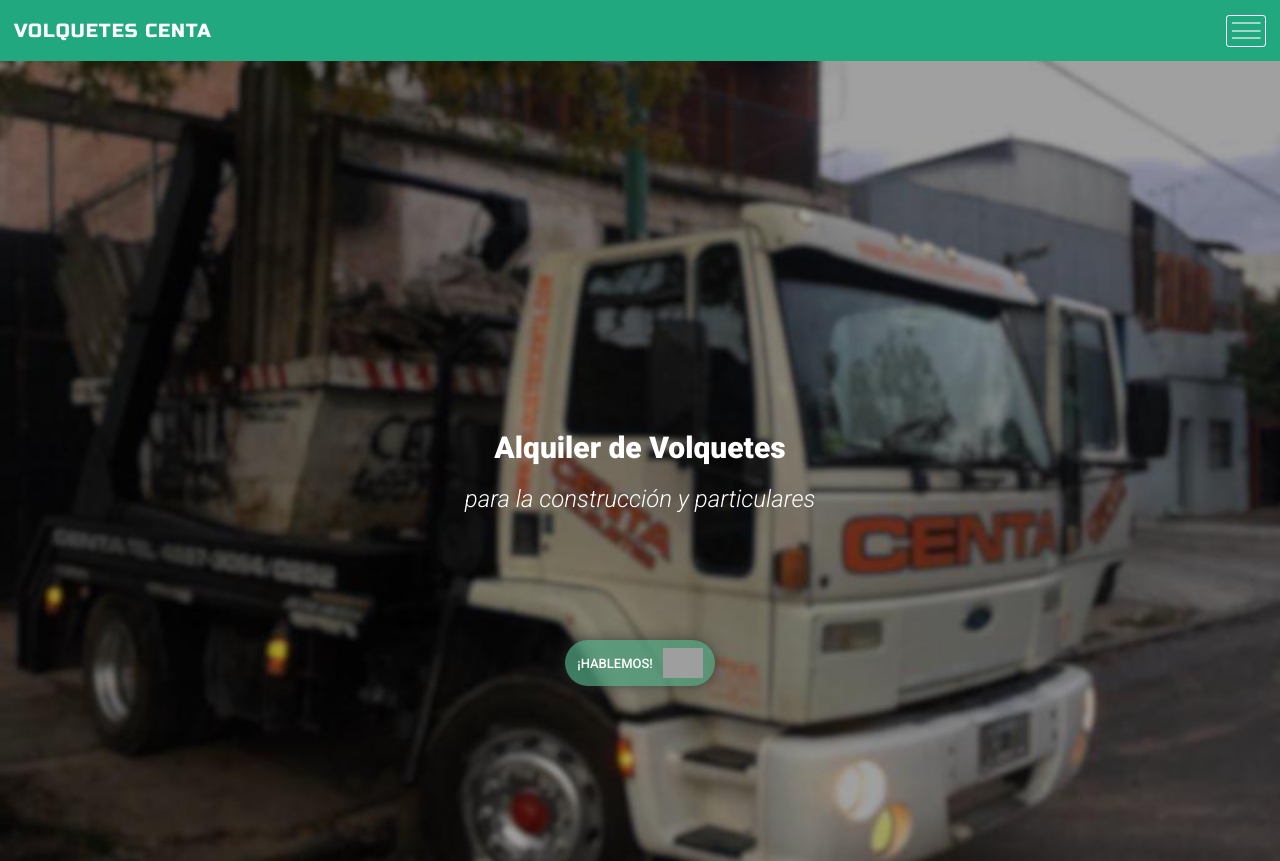
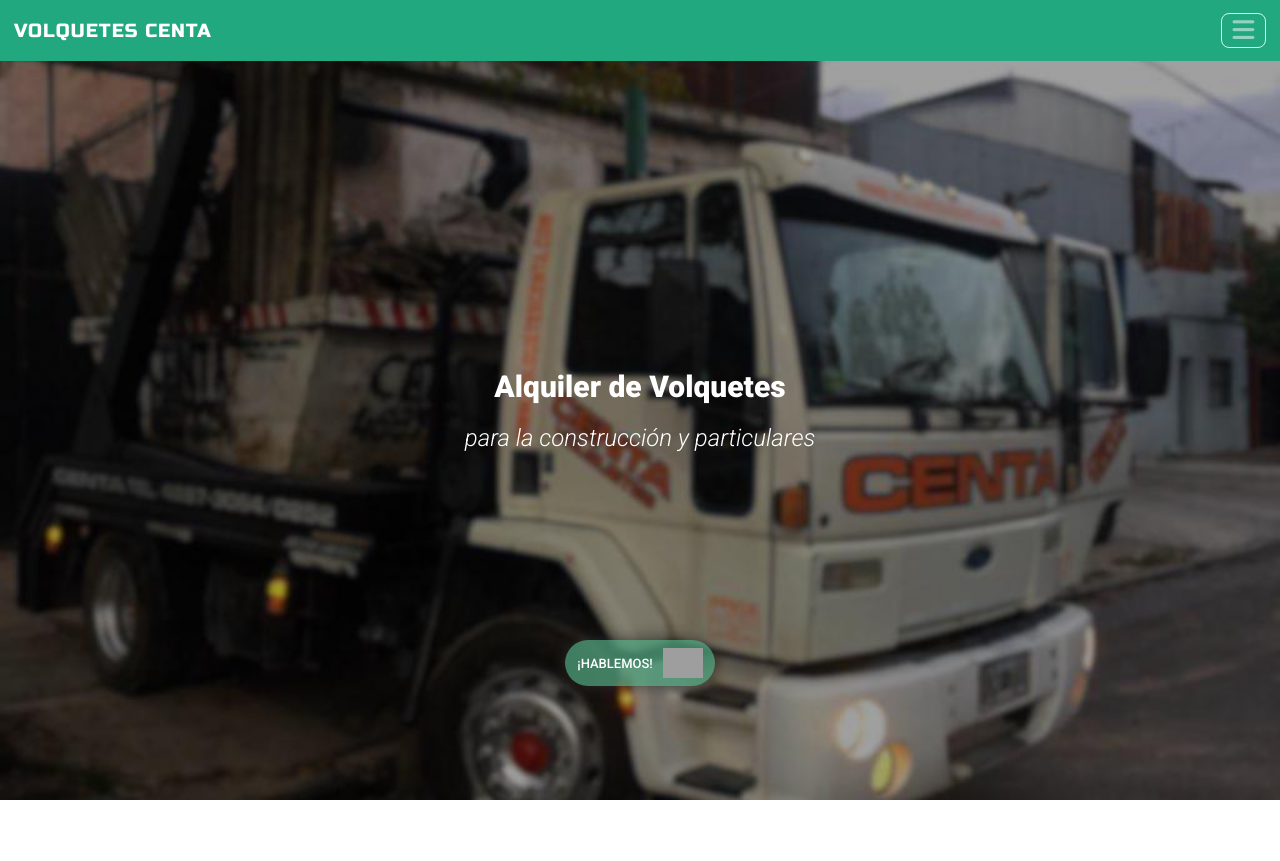
Before and after one commit to MGagiledevelopment/centa-web, a React (Create React App) app: page / in a window 1280 px wide. After the commit the page ends 800 px from the top, so only its background shows below. Built offline with nearby package versions, Linux system fonts and the light colour scheme; grey boxes are pictures that could not be loaded.

Commit message:
mejora de navbar

```diff
--- a/public/index.html
+++ b/public/index.html
@@ -2,8 +2,11 @@
 <html lang="en">
   <head>
     <meta charset="utf-8" />
-    <link rel="icon" href="./favicom/favicom-2.png" type="image/png"/>
+    <link rel="icon" href="./favicom/favicom-2.png" type="image/png" />
     <meta name="viewport" content="width=device-width, initial-scale=1" />
+
+
+
     <meta name="theme-color" content="#000000" />
     <meta
       name="description"
@@ -39,7 +42,13 @@
       To begin the development, run `npm start` or `yarn start`.
       To create a production bundle, use `npm run build` or `yarn build`.
     -->
-    <script src="https://kit.fontawesome.com/31cbd1b236.js" crossorigin="anonymous"></script>
+    <script
+      src="https://kit.fontawesome.com/31cbd1b236.js"
+      crossorigin="anonymous"
+    ></script>
     <script src="https://code.iconify.design/2/2.0.3/iconify.min.js"></script>
+    <script src="https://ajax.googleapis.com/ajax/libs/jquery/2.1.1/jquery.min.js"></script>
+
+
   </body>
 </html>
--- a/src/components/Contact/contact.module.css
+++ b/src/components/Contact/contact.module.css
@@ -1,5 +1,5 @@
-@import url('https://fonts.googleapis.com/css2?family=Roboto:wght@100;500;900&display=swap');
-.contacto{
+@import url("https://fonts.googleapis.com/css2?family=Roboto:wght@100;500;900&display=swap");
+.contacto {
   font-family: "Roboto", sans-serif;
 }
 .image {
@@ -18,67 +18,65 @@
   background-color: rgba(81, 166, 129, 0.25);
 }
 
-.datos{
+.datos {
   /* border:1px solid red; */
   margin-top: 1rem;
-  display:flex;
+  display: flex;
   flex-wrap: wrap;
   align-items: center;
   justify-content: center;
   height: 100%;
 }
-.titlebox{
+.titlebox {
   display: flex;
   align-items: center;
   justify-content: center;
   flex-direction: column;
-  margin-top:6rem;
+  margin-top: 6rem;
 }
 
-.title{
+.title {
   font-size: 1.7rem;
   text-align: center;
   letter-spacing: 0.3rem;
-
 }
-.line{
+.line {
   border-bottom: 0.6rem solid green;
   height: 1rem;
-  width:4rem;
-  margin:0.5rem;
+  width: 4rem;
+  margin: 0.5rem;
 }
 
-.datosbox{
-  display:flex;
+.datosbox {
+  display: flex;
   flex-direction: column;
   align-items: center;
   justify-content: center;
-  /* border:1px solid blue; */
+  border: 1px solid blue;
   font-size: 1.6rem;
   height: 18rem;
   width: 30rem;
 }
 
-.datosbox :nth-child(1){
+.datosbox :nth-child(1) {
   letter-spacing: 0.3rem;
   /* text-decoration: underline; */
   margin-bottom: 2rem;
   font-weight: bolder;
   text-align: center;
-
 }
 
-.datosbox :nth-child(2){
-font-weight: 300;
-letter-spacing: 0.1rem;
-text-align: center;
+.datosbox :nth-child(2) {
+  font-weight: 300;
+  letter-spacing: 0.1rem;
+  text-align: center;
 }
-.datosbox :nth-child(3){
+.datosbox :nth-child(3) {
   font-weight: 300;
   letter-spacing: 0.1rem;
   text-align: center;
 }
 
-i{
-  color:rgba(81, 166, 129);
+i {
+  color: rgba(81, 166, 129);
 }
--- a/src/components/Navbar/index.jsx
+++ b/src/components/Navbar/index.jsx
@@ -1,7 +1,21 @@
-import React from "react";
-import navbarStyles from "../Navbar/navbar.module.css"
+import React, { useContext } from "react";
+import navbarStyles from "../Navbar/styles.module.css";
+import menulogo from "../../images/menu.svg";
 import { Link } from "react-router-dom";
+import { AppContext } from "../../context/appContext";
+
 export default function Navbar() {
+  const { menu, setMenu } = useContext(AppContext);
+
+  const handleMenu = () => {
+    setMenu(!menu);
+  };
+  console.log(menu)
+
+  const handleoption = () =>{
+    setMenu(false)
+  }
+
   return (
     <nav>
     <div className={navbarStyles.menumobile}>
@@ -11,25 +25,21 @@ export default function Navbar() {
         </p>
       </div>
 
-        <input
+      {/* <input
         type="checkbox"
         id="cuadrado-checkbox"
         className={navbarStyles.cuadradocheckbox}
-        />
+      /> */}
 
-        <label className={navbarStyles.labelhamburguesa} for="cuadrado-checkbox">
-          <div className={navbarStyles.containerhamburguesa}>
-            <div className={`${navbarStyles.linea} ${navbarStyles.lineatop}`}></div>
-            <div className={`${navbarStyles.linea} ${navbarStyles.lineamed}`}></div>
-            <div className={`${navbarStyles.linea} ${navbarStyles.lineabottom}`}></div>
-          </div>
-        </label>
 
-        <div className={navbarStyles.menu}>
-         <Link to="/"> <div className={navbarStyles.menuitems}>INICIO</div> </Link>
-            <div className={navbarStyles.menuitems}>SERVICIO</div>
-            <div className={navbarStyles.menuitems}>GALERIA</div>
-            <Link to="/contacto"><div className={navbarStyles.menuitems}>CONTACTO</div></Link>
+       <button className={navbarStyles.burger} onClick={handleMenu}> <i class="fas fa-bars"></i> </button>
+
+
+      <div className={`${ menu ? navbarStyles.open :"" } ${navbarStyles.close}`}>
+       <Link to="/"> <button onClick={handleoption} className={navbarStyles.menuitems}>INICIO</button> </Link>
+          <button onClick={handleoption} className={navbarStyles.menuitems}>SERVICIO</button>
+          <button onClick={handleoption} className={navbarStyles.menuitems}>GALERIA</button>
+          <Link to="/contacto"><button onClick={handleoption} className={navbarStyles.menuitems}>CONTACTO</button></Link>
       </div>
     </div>
 
--- a/src/components/Navbar/navbar.module.css
+++ /dev/null
@@ -1,138 +0,0 @@
-
-@import url('https://fonts.googleapis.com/css2?family=Russo+One&display=swap');
-nav{
-    width:100%;
-    /* position: fixed; */
-    z-index: 10;
-   }
-
-   .logo p{
-    font-family: 'Russo One', sans-serif;
-  font-style: normal;
-  font-size: 1.9rem;
-  letter-spacing: 0.1rem;
-   }
-
-   .menumobile{
-
-       height: 6.11rem;
-       display:flex;
-       justify-content: space-between;
-       align-items: center;
-       padding:1.4rem;
-       background-color: #22A87E;
-       color:white;
-       z-index: 100;
-   }
-
-
-
-/*
-    LABEL CONTENEDOR DEL ICONO HAMBURGUESA---- */
-   .containerhamburguesa {
-       border: 0.1rem solid rgb(255, 255, 255);
-       border-radius: 0.3rem;
-       width: 4rem;
-       height: 3.2rem;
-       position: relative;
-       cursor: pointer;
-     }
-
-     .linea {
-       background-color: white;
-       border-radius: 1.5rem;
-       width: 75%;
-       height: 0.2rem;
-       opacity: 58%;
-       transition: all 0.3s ease;
-       position: absolute;
-       top: 50%;
-       left: 50%;
-       transform: translate(-50%, -50%);
-     }
-     .lineatop {
-       top: 25%;
-     }
-
-     .lineamed {
-       top: 50%;
-     }
-
-     .lineabottom {
-       top: 75%;
-     }
-
-     .cuadradocheckbox:checked + .labelhamburguesa .lineatop {
-       top: 50%;
-       transform: translate(-50%, -50%) rotate(-45deg);
-       background-color:white;
-       width:55%
-     }
-
-     .cuadradocheckbox:checked + .labelhamburguesa .lineabottom {
-       top: 50%;
-       transform: translate(-50%, -50%) rotate(45deg);
-       background-color:white;
-       width:55%
-     }
-
-     .cuadradocheckbox:checked + .labelhamburguesa .lineamed {
-       opacity: 0;
-     }
-
-     .cuadradocheckbox {
-       display: none;
-     }
-
-    /* MENU */
-
-   .menu {
-       background-color: #22A87E;
-       color: white;
-       position: fixed;
-       left: 0;
-       top: 6rem;
-       width: 100%;
-       height: 40rem;
-       transform: translatex(100%);
-       transition: all 1s ease;
-       font-family: "IBM Plex Mono", monospace;
-       font-weight: bold;
-       display: flex;
-       flex-direction: column;
-       align-items: center;
-       z-index: 100;
-       padding-top: 1.5rem;
-
-
-
-     }
-
-     .menuitems {
-       font-size:1.5rem;
-       font-family: 'Roboto', sans-serif;
-       padding: 3.4rem;
-       text-align: center;
-
-     }
-     .menuitems:hover{
-       color: #283C42;
-       opacity: 80%;
-       border-bottom: 0.5rem solid #283C42;
-
-
-
-
-
-     }
-     input.cuadradocheckbox:checked ~ div.menu {
-       position: absolute;
-       width: 100vw;
-       transform: translateX(0%);
-     }
-
-     a,
-     a:active {
-       color: white;
-       text-decoration: none;
-     }
--- /dev/null
+++ b/src/components/Navbar/styles.module.css
@@ -0,0 +1,89 @@
+@import url("https://fonts.googleapis.com/css2?family=Russo+One&display=swap");
+nav {
+  width: 100%;
+  z-index: 10;
+  position: absolute;
+}
+.burger {
+  background-color: transparent;
+  border-style: none;
+  border: 0.1rem solid rgba(255, 255, 255, 0.845);
+  padding: 0.4rem;
+  border-radius: 0.8rem;
+  display: flex;
+  align-items: center;
+  justify-content: center;
+}
+
+nav i {
+  font-size: 2.5rem;
+  width: 3.5rem;
+  color: rgba(255, 255, 255, 0.502);
+}
+
+.logo p {
+  font-family: "Russo One", sans-serif;
+  font-style: normal;
+  font-size: 1.9rem;
+  letter-spacing: 0.1rem;
+}
+
+.menumobile {
+  height: 6.11rem;
+  display: flex;
+  justify-content: space-between;
+  align-items: center;
+  padding: 1.4rem;
+  background-color: #22a87e;
+  color: white;
+  z-index: 100;
+}
+
+/* MENU */
+
+.close {
+  background-color: #22a87e;
+  color: white;
+  position: fixed;
+  left: 0;
+  top: 6rem;
+  width: 100%;
+  height: 40rem;
+  transform: translatey(-170%);
+  transition: all 1s ease;
+  font-family: "IBM Plex Mono", monospace;
+  font-weight: bold;
+  display: flex;
+  flex-direction: column;
+  align-items: center;
+  z-index: -6;
+  padding-top: 1.5rem;
+}
+
+.close.open {
+  position: absolute;
+  width: 100%;
+  transform: translatey(0%);
+}
+
+.menuitems {
+    color:white;
+    background-color: transparent;
+    border-style: none;;
+  font-size: 1.5rem;
+  font-family: "Roboto", sans-serif;
+  padding: 3.4rem;
+  text-align: center;
+}
+.menuitems:hover {
+
+  color: #283c42;
+  opacity: 80%;
+  border-bottom: 0.5rem solid #283c42;
+}
+
+a,
+a:active {
+  color: white;
+  text-decoration: none;
+}
--- /dev/null
+++ b/src/context/appContext.jsx
@@ -0,0 +1,14 @@
+import React from "react";
+import { useState, createContext } from "react";
+
+export const AppContext = createContext();
+
+export const AppProvider = (props) => {
+  const [menu, setMenu] = useState(false);
+
+  return (
+    <AppContext.Provider value={{ menu, setMenu }}>
+      {props.children}
+    </AppContext.Provider>
+  );
+};
--- a/src/index.js
+++ b/src/index.js
@@ -2,13 +2,16 @@ import React from 'react';
 import ReactDOM from 'react-dom';
 import App from './App.jsx';
 import {BrowserRouter} from "react-router-dom"
+import {AppProvider} from "./context/appContext"
 
 
 ReactDOM.render(
   <React.StrictMode>
+    <AppProvider>
     <BrowserRouter>
     <App />
     </BrowserRouter>
+    </AppProvider>
   </React.StrictMode>,
   document.getElementById('root')
 );
```
Also changed, not shown: src/components/Menu/index.jsx (added, +30 -0 lines), src/components/Galery/index.jsx (added), src/components/Service/index.jsx (added), src/images/menu.svg (added). Lines whose indentation alone changed are shown as unchanged.
